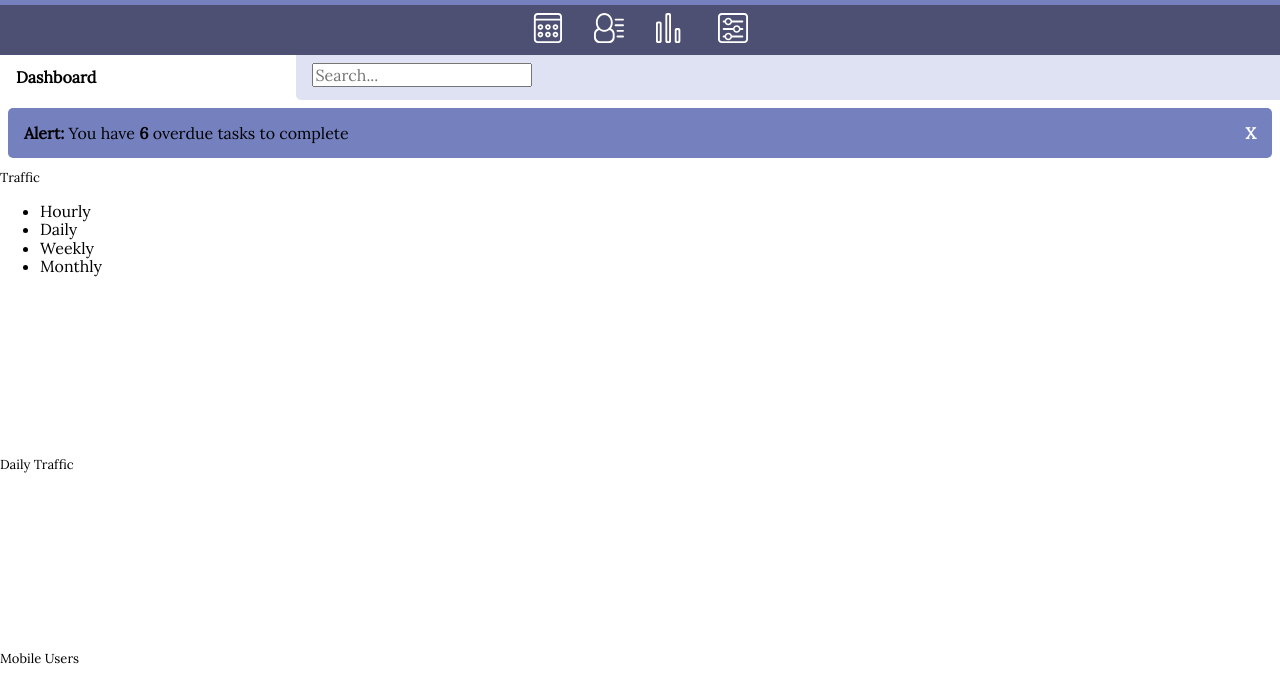
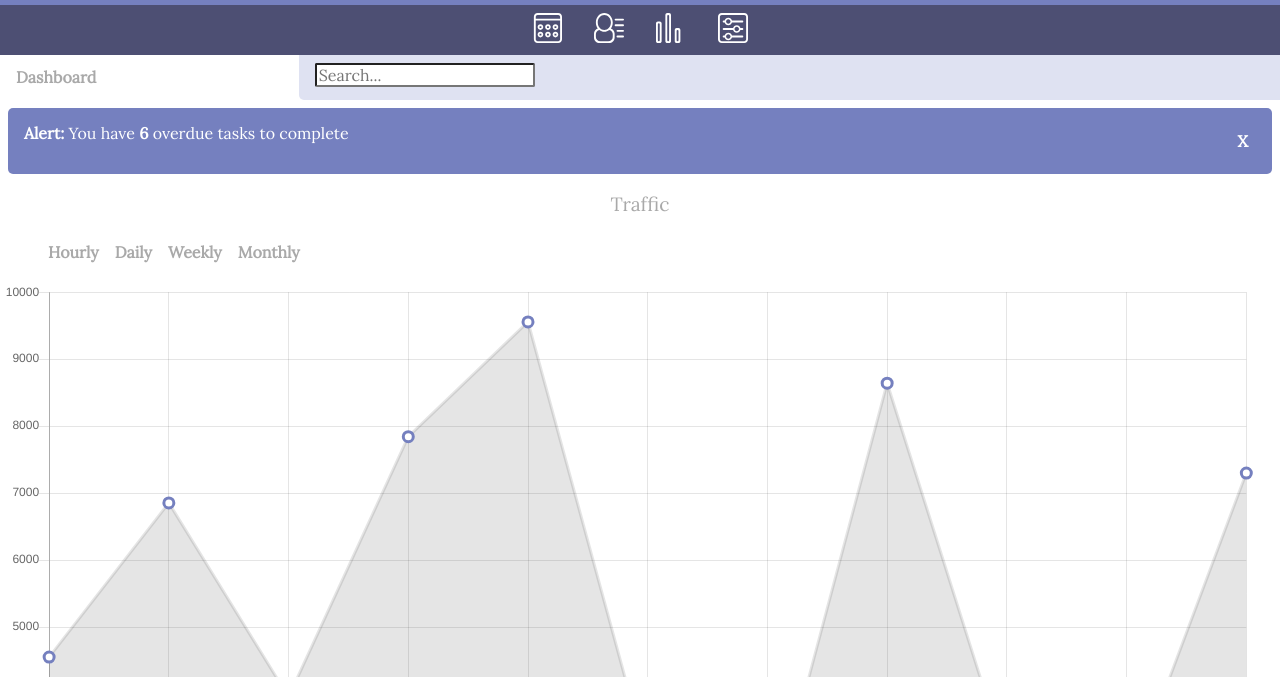
Before and after one commit to ChristopherSab/Tech-Degree-Project-7, a plain HTML site: page index.html in a window 1280 px wide. Shown: the part 54-731 px from the top of the page. Drawn offline with nearby package versions, Linux system fonts and the light colour scheme.

Commit message:
Added Traffic line Chart

```diff
--- a/css/style.css
+++ b/css/style.css
@@ -2,6 +2,7 @@
 
 body {
     font-family: 'Lora', serif;
+    color: darkgray;
 }
 
 .main-container {
@@ -88,12 +89,17 @@ body {
     .main-header-search{
         flex-grow: 4;
         background-color: #DFE2F2;
-        padding: .5rem 1rem;
+        padding: .5rem 0 .5rem 1rem;
         border-bottom-left-radius: 5px;
+    }
+
+    .main-header-search input {
+        border-radius: 2px;
     }
 
     .alert-banner{
         background-color:#7580BF;
+        color: white;
         display: flex;
         flex-direction: row;
         border-radius: 5px;
@@ -104,4 +110,30 @@ body {
         margin-left: auto;
         color: white;
         font-weight: bolder;
+        padding: .5rem;
     }
+
+
+    .section-title {
+         text-align: center;
+         font-size: 1.2rem;
+     }
+
+
+    .traffic-nav {
+        display: flex;
+        flex-direction: row;
+    }
+
+    .traffic-nav-link{
+        list-style: none;
+        padding: .5rem;
+        font-size:  1rem;
+        font-weight: bold;
+    }
+
+    .traffic-nav-link:hover {
+        background-color: #7EBF88;
+        border-radius: 20px;
+        color: white;
+    }
--- a/index.html
+++ b/index.html
@@ -67,7 +67,7 @@
 
             <section class="traffic">
                 <div class="traffic-header">
-                    <h3>Traffic</h3>
+                    <h3 class="section-title">Traffic</h3>
                     <ul class="traffic-nav">
                         <li class="traffic-nav-link">Hourly</li>
                         <li class="traffic-nav-link">Daily</li>
@@ -83,7 +83,7 @@
 
             <section class="daily-traffic">
 
-                <h3>Daily Traffic</h3>
+                <h3 class="section-title">Daily Traffic</h3>
 
                 <div class="widget-container-half">
 
@@ -94,7 +94,7 @@
 
             <section class="mobile-users">
 
-                <h3>Mobile Users</h3>
+                <h3 class="section-title">Mobile Users</h3>
 
                 <div class="widget-container-half">
 
@@ -104,7 +104,7 @@
 
             <section class="social-stats">
 
-                <h3>Social Stats</h3>
+                <h3 class="section-title">Social Stats</h3>
 
                 <div class="twitter-stats">
 
@@ -148,7 +148,7 @@
 
             <section class="members-section">
 
-                <h3>New Members</h3>
+                <h3 class="section-title">New Members</h3>
 
                 <div class="member">
 
@@ -202,7 +202,7 @@
 
             <section class="recent-activity">
 
-                <h3>Recent Activity</h3>
+                <h3 class="section-title">Recent Activity</h3>
 
                 <div class="member-activity">
 
@@ -264,7 +264,7 @@
 
             <section class="message-user">
 
-                <h3>Message User</h3>
+                <h3 class="section-title">Message User</h3>
 
                 <form action="">
 
@@ -278,7 +278,7 @@
 
             <section class="settings">
 
-                <h3>Settings</h3>
+                <h3 class="section-title">Settings</h3>
 
                 <div>
                     <p>Send Email Notifications</p>
--- a/js/main.js
+++ b/js/main.js
@@ -16,3 +16,72 @@ alertBanner.addEventListener('click', e => {
     alertBanner.style.display = "none"
     }
 });
+
+//Traffic Data//
+let trafficChart = document.getElementById("traffic-chart").getContext('2d');
+
+
+let trafficOptions = {
+    aspectRatio: 2.5,
+    lineTension: 0,
+    animation: {
+    duration: 0
+    },
+    scales: {
+    yAxes: [{
+    ticks: {
+    beginAtZero:true
+    }
+    }]
+    },
+    legend : {
+    display: false
+    }
+    };
+
+//Global Default Options
+//cityTrafficData.defaults.global.defaultFontFamily = 'Lato',
+
+
+let cityTrafficData = new Chart(trafficChart, {
+    type: 'line', //types of chart could be: bar, horizontal bar, doughnut, pie, radar ...
+
+    data: {
+        labels: ['Leeds', 'Sheffield', 'Manchester', 'Birmingham', 'London', 'Swansea', 'Newcastle',
+        'Liverpool', 'Bradford', 'Wolverhampton', 'Nottingham'],
+
+        datasets: [{
+            data: [
+                4551,
+                6853,
+                3955,
+                7843,
+                9556,
+                3003,
+                1923,
+                8641,
+                2993,
+                2527,
+                7299
+            ],
+
+            lineTension: 0,
+            pointBackgroundColor: 'white',
+            pointBorderColor: '#7580BF',
+            pointBorderWidth: 3,
+            pointRadius: 5,
+
+
+        }]
+    },
+
+    options: {
+
+        legend: {
+            display: false
+        }
+
+    }
+
+
+});
```
